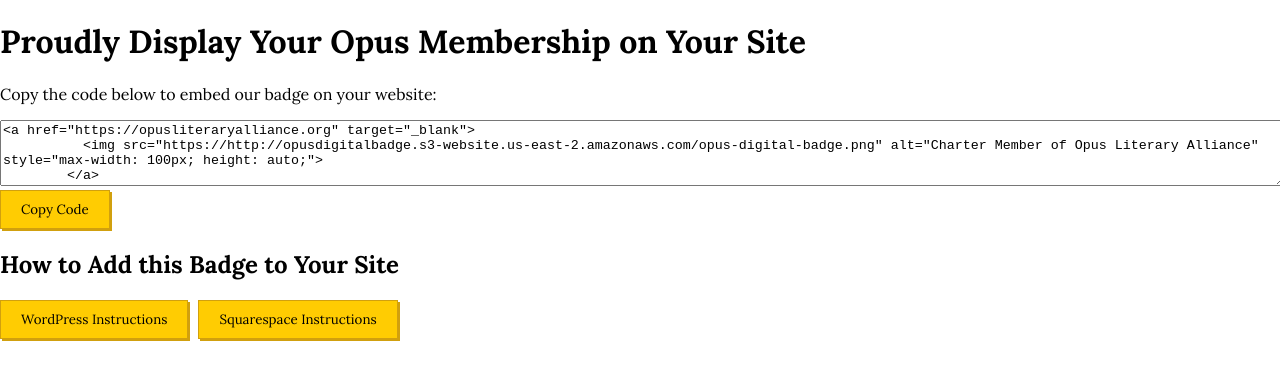
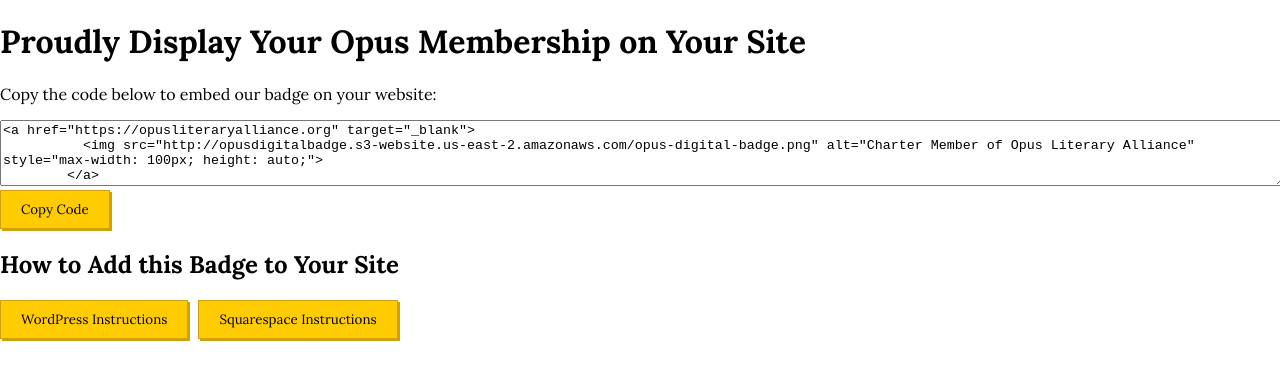
Before and after one commit to dkblinux98/opus-membership-badge, a React (Create React App) app: page / in a window 1280 px wide. Shown: the top 380 px of the page. Built offline with nearby package versions, Linux system fonts and the light colour scheme.

Commit message:
Fixed html code for badge

```diff
--- a/src/BadgeDisplay.js
+++ b/src/BadgeDisplay.js
@@ -28,7 +28,7 @@
         readOnly
         style={{ width: "100%" }}
         value={`<a href="https://opusliteraryalliance.org" target="_blank">
-          <img src="https://http://opusdigitalbadge.s3-website.us-east-2.amazonaws.com/opus-digital-badge.png" alt="Charter Member of Opus Literary Alliance" style="max-width: 100px; height: auto;">
+          <img src="http://opusdigitalbadge.s3-website.us-east-2.amazonaws.com/opus-digital-badge.png" alt="Charter Member of Opus Literary Alliance" style="max-width: 100px; height: auto;">
         </a>`}
       />
       <button onClick={copyToClipboard} style={{ backgroundColor: "#FFCC02" }}>Copy Code</button>
```
